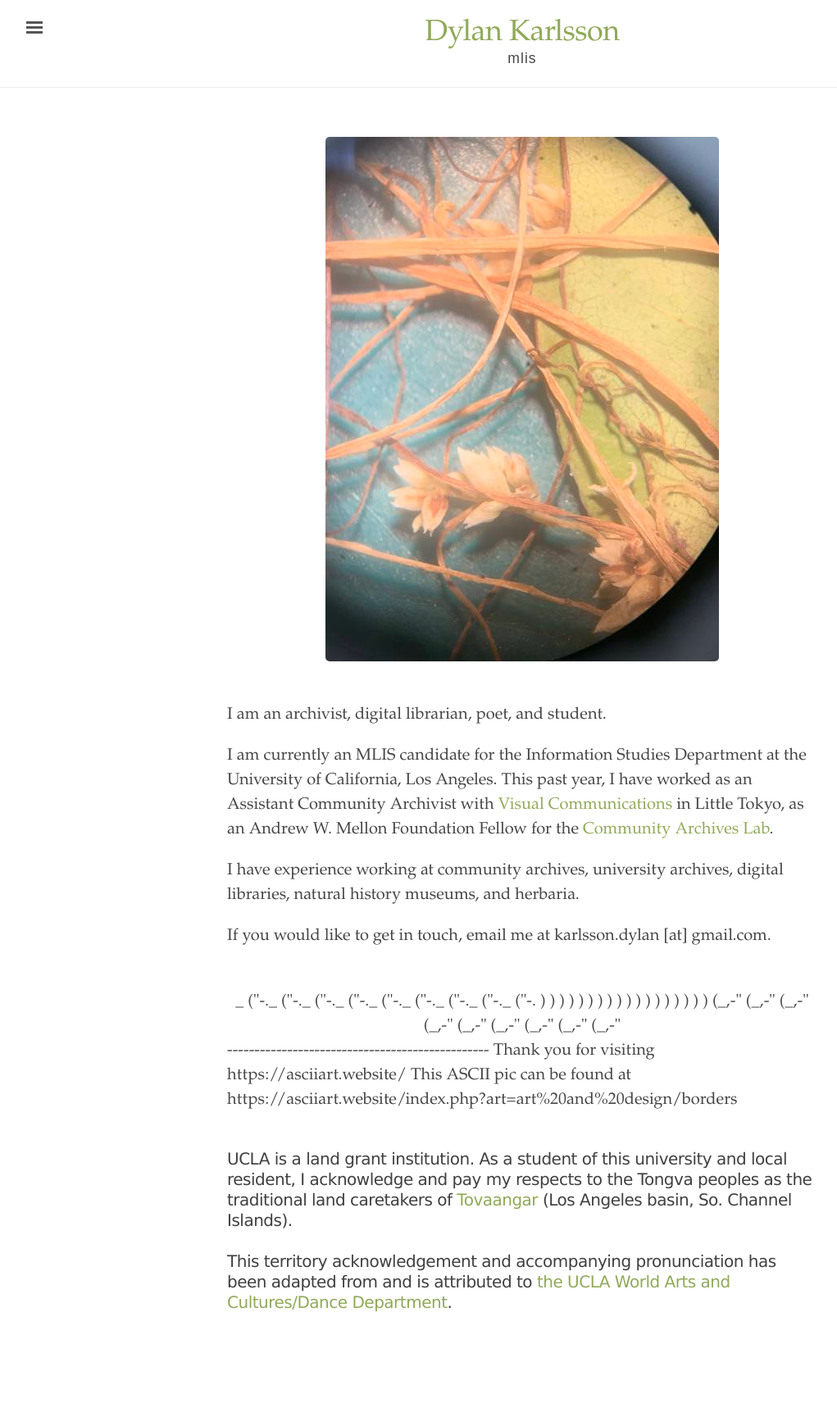
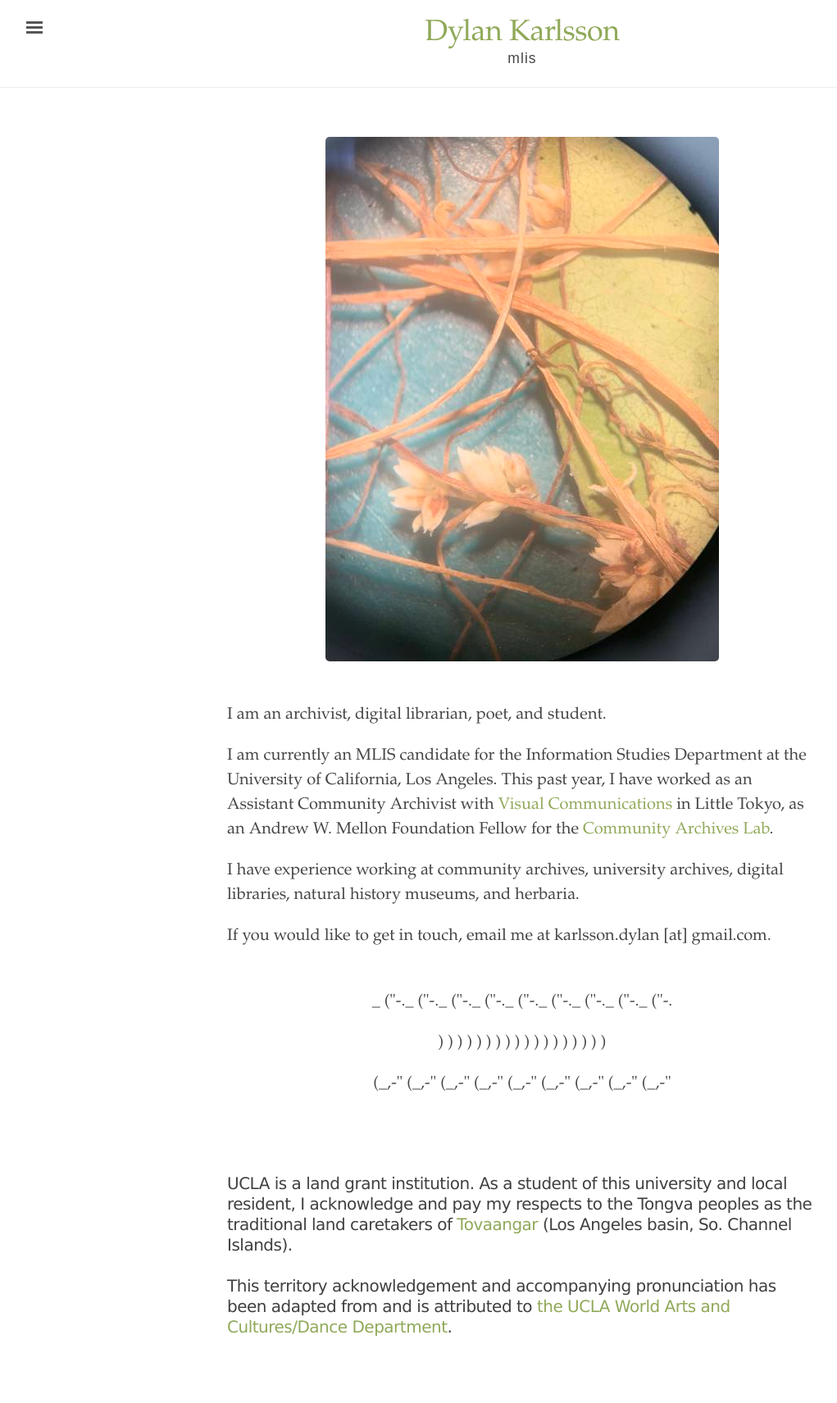
Before and after one commit to dylankarlsson/portfolio, a Jekyll site: the page built from index.html, in a window 1280 px wide. Shown: the whole page at 82% size, without its empty margins (3-1024 px from the left). Built offline with Jekyll 4.4.1, drawn with Linux system fonts in a browser that asks for light colours; before the commit the page ends 1682 px from its top, so only the background shows below that.

Commit message:
Update index.html

```diff
--- a/index.html
+++ b/index.html
@@ -17,14 +17,12 @@ author: Dylan Karlsson
   <p>If you would like to get in touch, email me at karlsson.dylan [at] gmail.com.</p>
 
 <br>
-<center>  _   ("-._   ("-._   ("-._   ("-._   ("-._   ("-._   ("-._   ("-._   ("-.
-   )   )   )   )   )   )   )   )   )   )   )   )   )   )   )   )   )   )
-  (_,-"   (_,-"   (_,-"   (_,-"   (_,-"   (_,-"   (_,-"   (_,-"   (_,-"</center>
+<center>
+<p>  _   ("-._   ("-._   ("-._   ("-._   ("-._   ("-._   ("-._   ("-._   ("-.</p>
+<p>   )   )   )   )   )   )   )   )   )   )   )   )   )   )   )   )   )   )</p>
+<p>  (_,-"   (_,-"   (_,-"   (_,-"   (_,-"   (_,-"   (_,-"   (_,-"   (_,-"</p>
+</center>
 
-------------------------------------------------
-Thank you for visiting https://asciiart.website/
-This ASCII pic can be found at
-https://asciiart.website/index.php?art=art%20and%20design/borders
 
 <br>
 <p><h5><br>UCLA is a land grant institution. As a student of this university and local resident, I acknowledge and pay my respects to the Tongva peoples as the traditional land caretakers of <a href="https://www.aisc.ucla.edu/sounds/world.wav">Tovaangar</a> (Los Angeles basin, So. Channel Islands).
```
